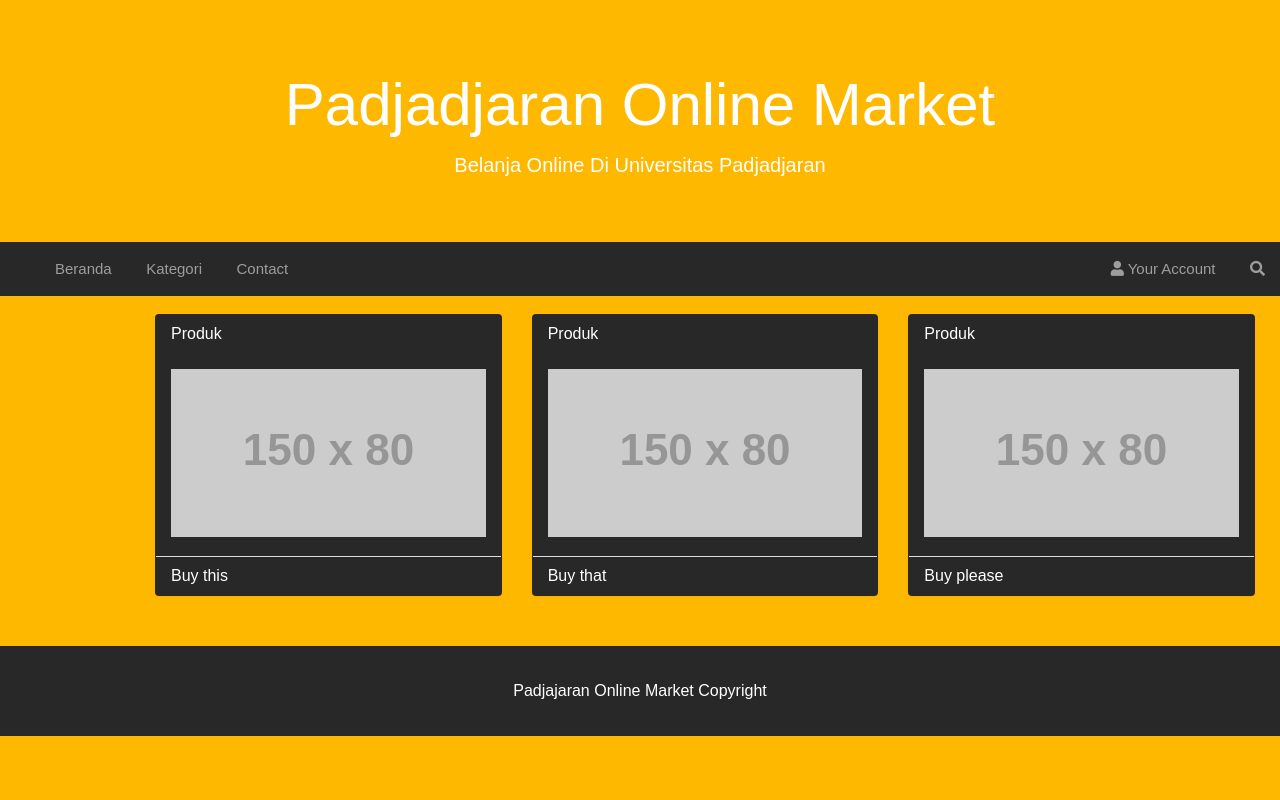
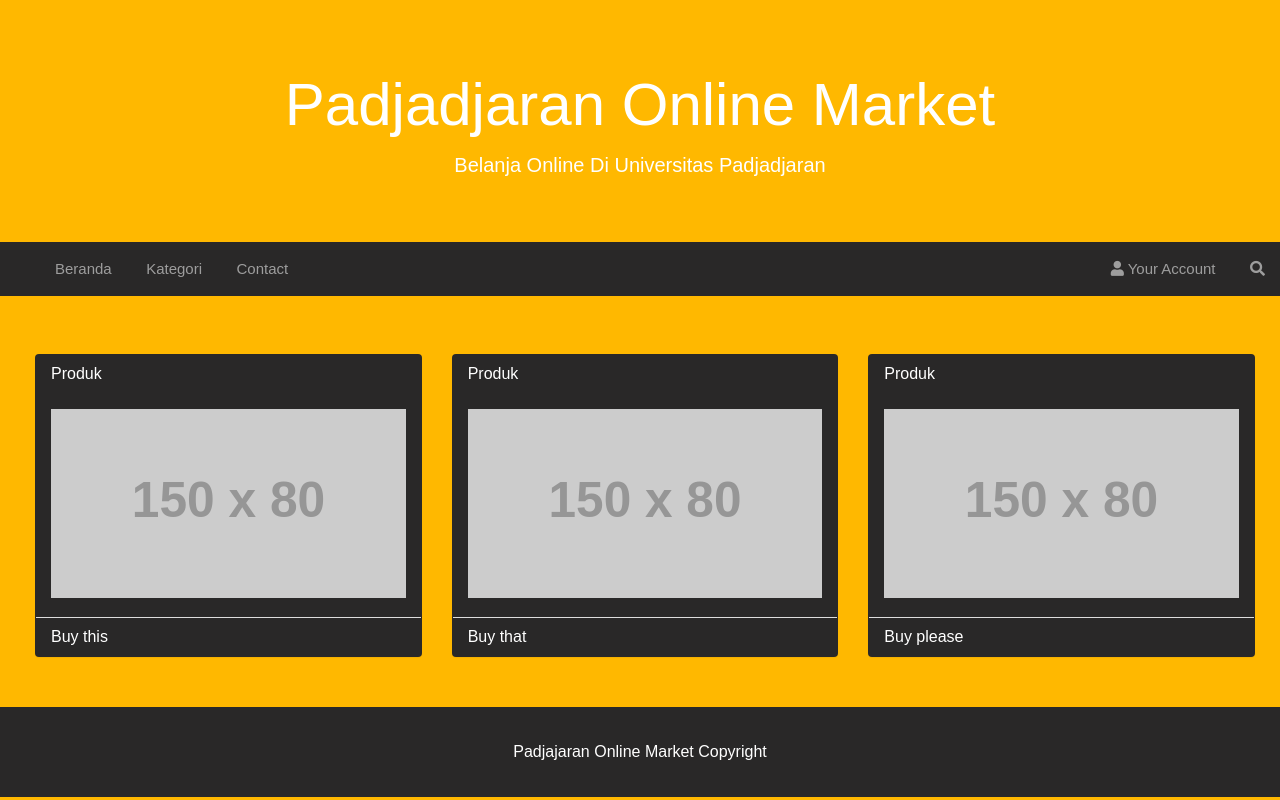
Before and after one commit to fadhlihh/PemrogramanWeb, a PHP site: page /home.html in a window 1280 px wide. Run offline with PHP 8.4, Linux system fonts and the light colour scheme; grey boxes labelled with a size stand in for pictures from a placeholder-image service; some libraries are stand-ins or nearby versions.

Commit message:
Homepage Finish

```diff
--- a/css/style.css
+++ b/css/style.css
@@ -128,6 +128,7 @@ nav ul a:active li {
 }
 
 .content{
+	margin-top: 40px;
 	min-height: 100%;
 	min-width: 80%;
 }
@@ -147,7 +148,7 @@ footer{
 }
 
 .row{
-	margin-left: 140px;
+	margin-left: 20px;
 	margin-right: 10px;
 }
 
```
Also changed, not shown: Mockup.png (deleted), home.html (indentation only), mockup/akunpage.png (added), mockup/contactpage.png (added), mockup/homepage.png (added), mockup/productpage.png (added).
